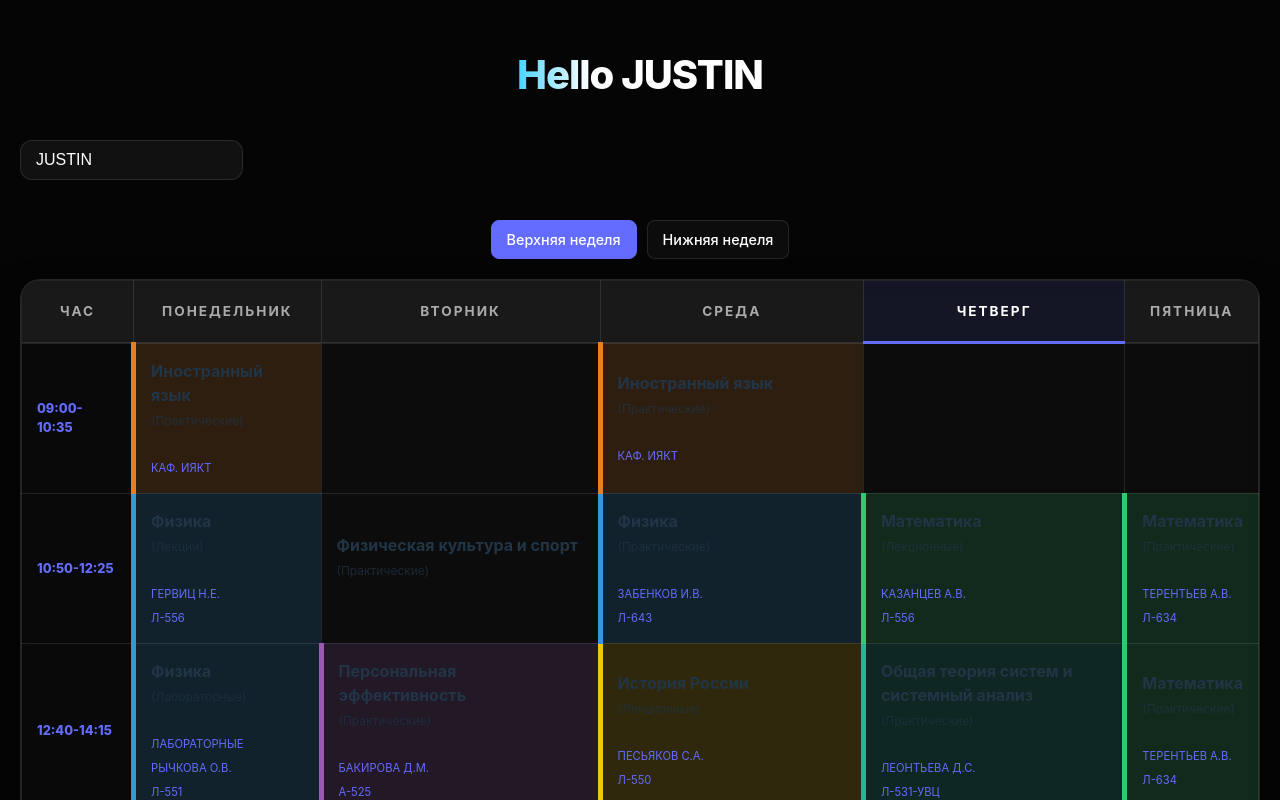
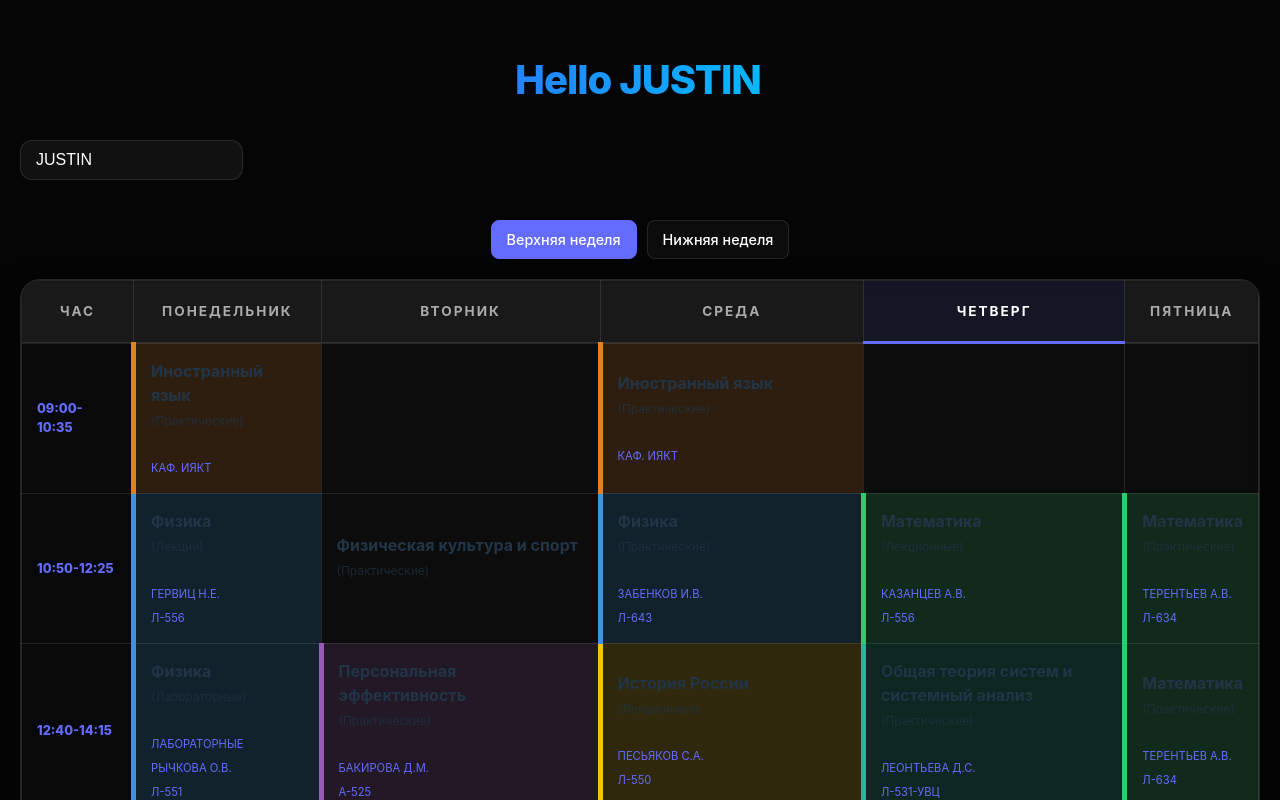
Before and after one commit to tseketsekediscipline-cyber/-, a React (Vite) app: page / in a window 1280 px wide. Shown: the top 800 px of the page. Built offline with nearby package versions, Linux system fonts and the light colour scheme.

Commit message:
Update gradient-text styles and animations
Refactor gradient-text styles and add typing animation.

```diff
--- a/src/App.css
+++ b/src/App.css
@@ -454,19 +454,32 @@ body::after {
 .gradient-text {
   font-size: 2.5rem;
   font-weight: 800;
-  text-align: center;
-  background: linear-gradient(
-    to right,
-    #fff 20%,
-    #7000ff 40%,
-    #00c2ff 60%,
-    #fff 80%
-  );
+  background: linear-gradient(90deg, #fff, #7000ff, #00c2ff);
   background-size: 200% auto;
   -webkit-background-clip: text;
   -webkit-text-fill-color: transparent;
-  animation: shine 4s linear infinite;
-  margin-bottom: 10px;
+
+  /* RE-VOICI TON ANIMATION */
+  display: inline-block;
+  white-space: nowrap;
+  overflow: hidden;
+  border-right: 4px solid #00d2ff;
+  margin: 0 auto;
+  animation:
+    typing 3.5s steps(40, end),
+    blink-caret 0.75s step-end infinite,
+    shine 4s linear infinite;
+}
+
+/* Les moteurs de l'animation */
+@keyframes typing {
+  from { width: 0 }
+  to { width: 100% }
+}
+
+@keyframes blink-caret {
+  from, to { border-color: transparent }
+  50% { border-color: #00d2ff }
 }
 
 @keyframes shine {
```
